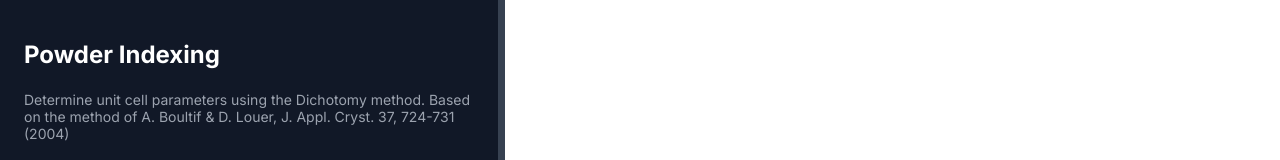
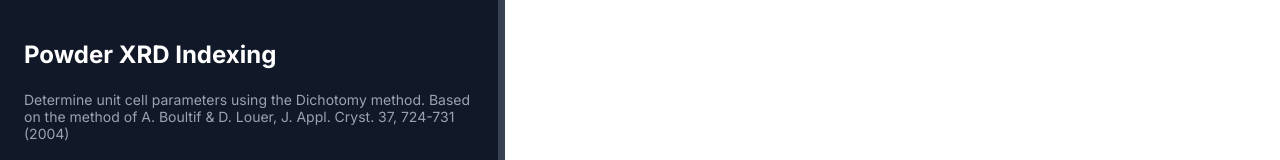
Before and after one commit to nitad54448/Enseignement, a website: page dichotomy.html in a window 1280 px wide. Shown: the top 160 px of the page. Drawn offline with nearby package versions, Linux system fonts and the light colour scheme.

Commit message:
Update dichotomy.html

```diff
--- a/dichotomy.html
+++ b/dichotomy.html
@@ -64,7 +64,7 @@
 
     <div id="app-container">
         <div id="controls-panel">
-            <h1 style="font-size: 1.5rem; font-weight: 700; color: white; margin-bottom: 0.5rem;">Powder Indexing</h1>
+            <h1 style="font-size: 1.5rem; font-weight: 700; color: white; margin-bottom: 0.5rem;">Powder XRD Indexing</h1>
             <p style="font-size: 0.875rem; color: var(--text-dark); margin-bottom: 1.5rem;">Determine unit cell parameters using the Dichotomy method. Based on the method of A. Boultif & D. Louer, J. Appl. Cryst. 37, 724-731 (2004)</p>
 
             <div class="control-group">
```
